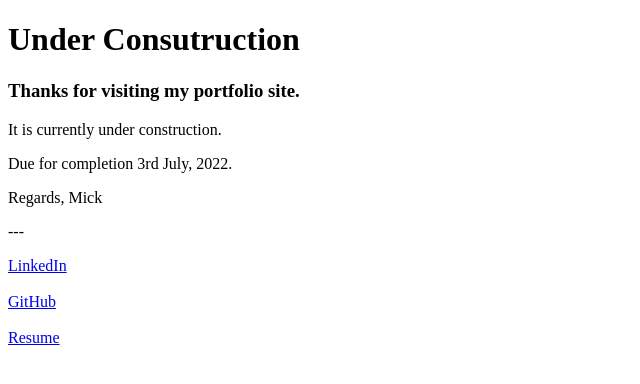
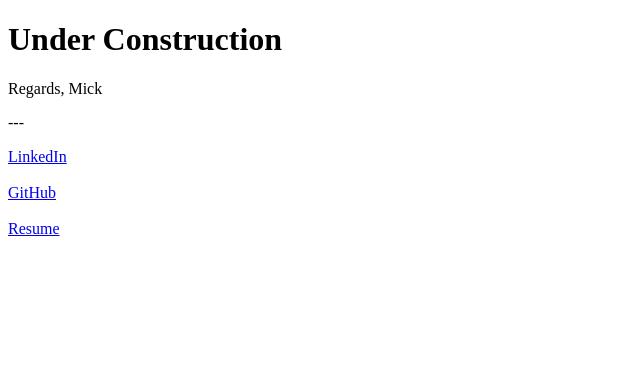
Before and after one commit to mickcaff/mcaffery.github.io, a plain HTML site: page index.html in a window 1280 px wide. Shown: the whole page, without its empty margins (0-640 px from the left). Drawn offline with Linux system fonts and the light colour scheme.

Commit message:
Updated site

```diff
--- a/index.html
+++ b/index.html
@@ -7,10 +7,7 @@
     <title>Document</title>
 </head>
 <body>
-    <h1>Under Consutruction</h1>
-    <h3>Thanks for visiting my portfolio site.</h3>
-    <p>It is currently under construction.</p>
-    <p>Due for completion 3rd July, 2022.</p>
+    <h1>Under Construction</h1>
     <p>Regards, Mick</p>
     <p>---</p>
     <a href="https://www.linkedin.com/in/mcaffery/" target=”_blank”>LinkedIn</a><br><br>
```
